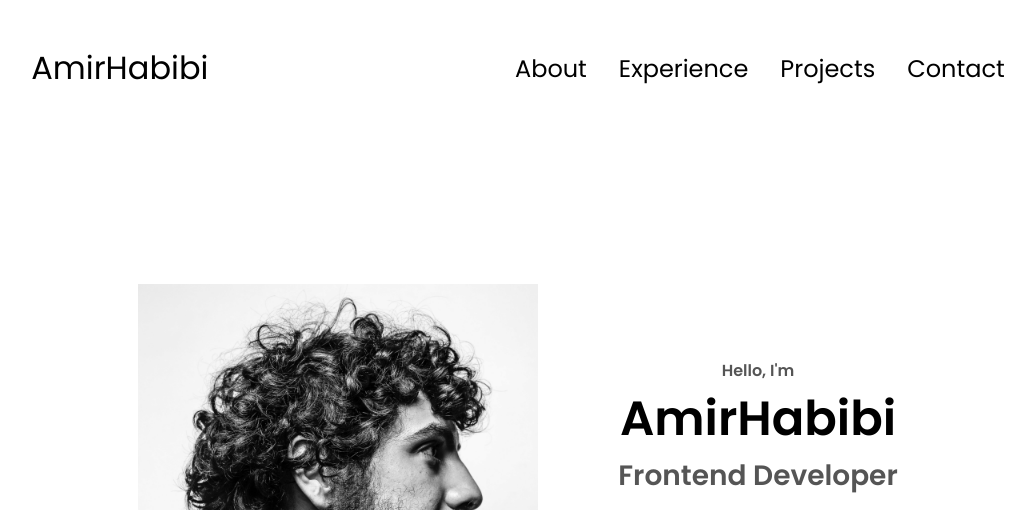
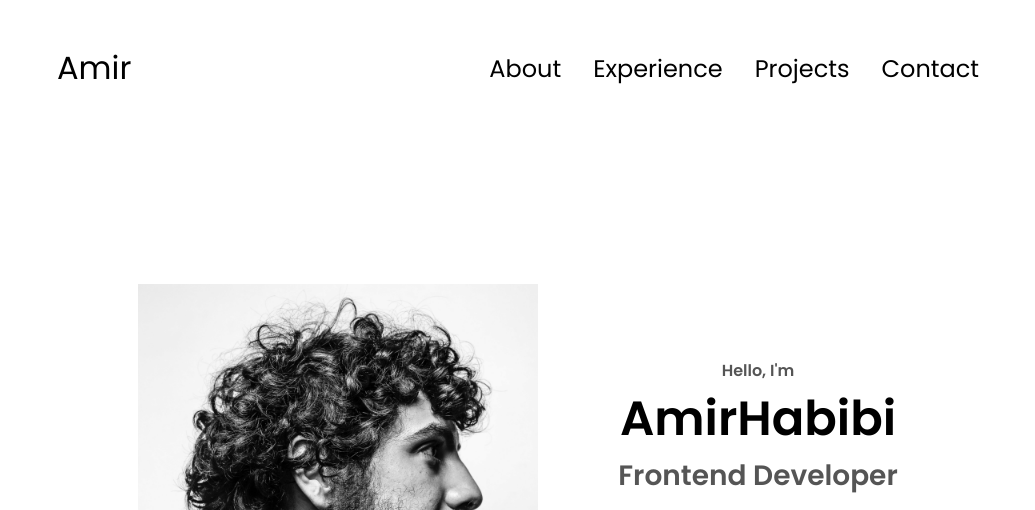
Before and after one commit to amirhabibi2/amirhabibi2.github.io, a plain HTML site: page index.html in a window 1280 px wide. Shown: the top 510 px of the page, without its empty margins (122-1157 px from the left). Drawn offline with Linux system fonts and the light colour scheme; files whose address does not match are found by name.

Commit message:
Update index.html

```diff
--- a/index.html
+++ b/index.html
@@ -10,7 +10,7 @@
   </head>
   <body>
     <nav id="desktop-nav">
-      <div class="logo">AmirHabibi</div>
+      <div class="logo">Amir</div>
       <div>
         <ul class="nav-links">
           <li><a href="#about">About</a></li>
@@ -21,7 +21,7 @@
       </div>
     </nav>
     <nav id="hamburger-nav">
-      <div class="logo">AmirHabibi</div>
+      <div class="logo">Amir</div>
       <div class="hamburger-menu">
         <div class="hamburger-icon" onclick="toggleMenu()">
           <span></span>
@@ -77,7 +77,7 @@
       <div class="section-container">
         <div class="section__pic-container">
           <img
-            src="images1/about-pic.png"
+            src="images1/amirjan .png"
             alt="Profile picture"
             class="about-pic"
           />
```
